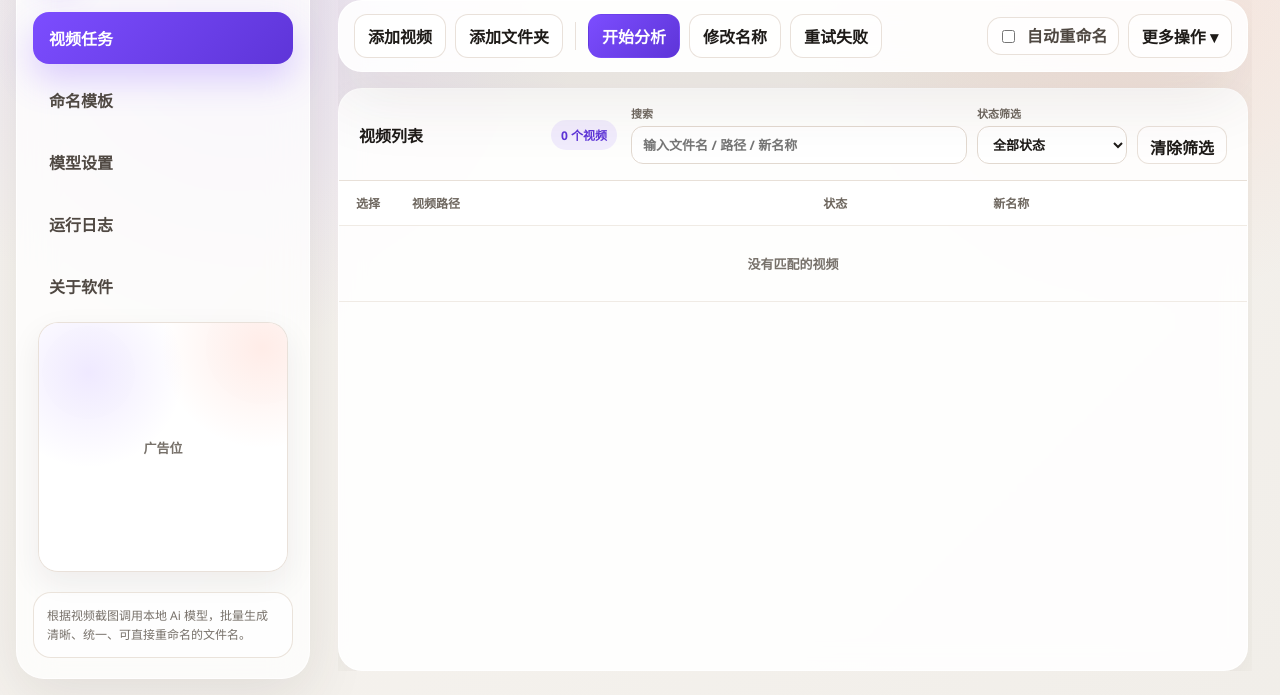
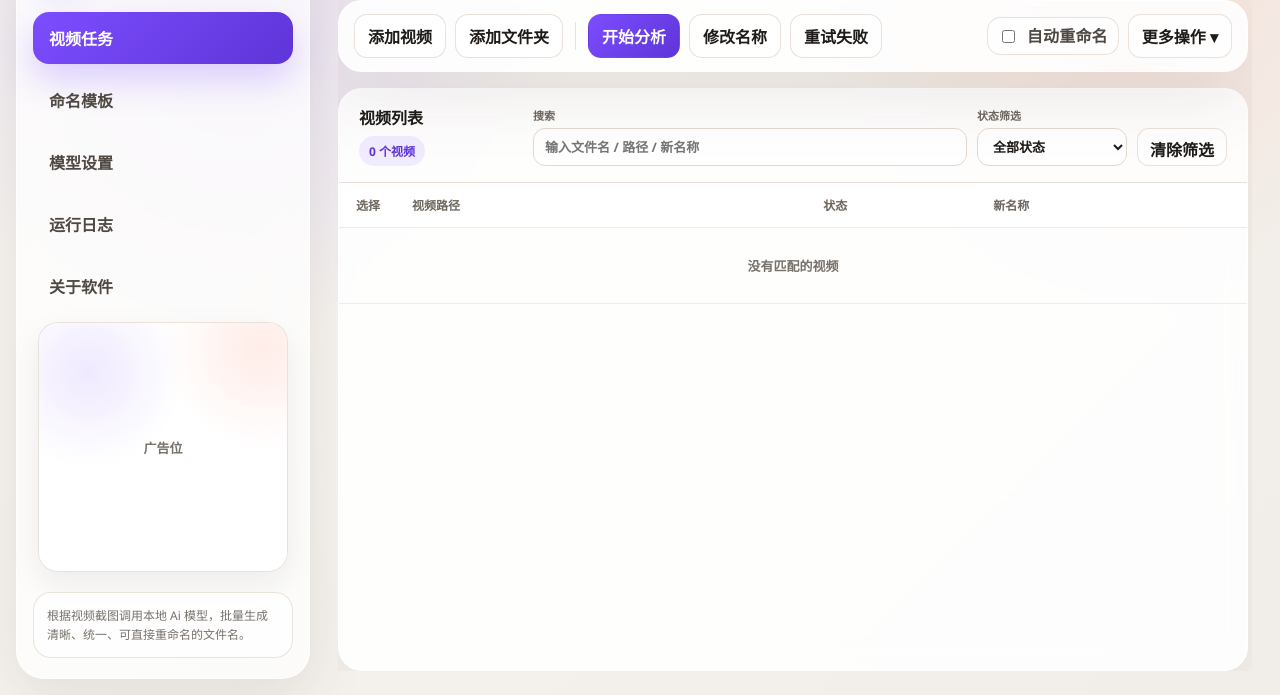
Before and after one commit to cangify/namer-studio, an Electron app: page src/index.html in a window 1280 px wide. Shown: the part 105-800 px from the top of the page. Drawn offline with Linux system fonts and the light colour scheme; no server answers.

Commit message:
style: stack video count under list title

```diff
--- a/src/styles.css
+++ b/src/styles.css
@@ -136,11 +136,15 @@ p { margin: 6px 0 0; color: var(--muted); }
 }
 .table-title-line {
   display: flex;
-  align-items: center;
-  justify-content: space-between;
-  gap: 12px;
-  min-width: 220px;
-  flex: 1 1 220px;
+  flex-direction: column;
+  align-items: flex-start;
+  justify-content: center;
+  gap: 7px;
+  min-width: 160px;
+  flex: 0 0 160px;
+}
+.table-title-line .badge {
+  width: max-content;
 }
 .video-filters {
   display: flex;
```
